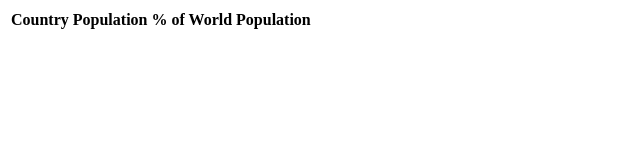
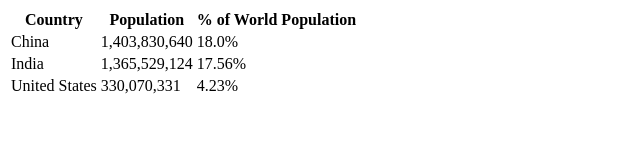
Before and after one commit to fjhutson/ist263, a plain HTML site: page lab01/week4notes.html in a window 1280 px wide. Shown: the whole page, without its empty margins (0-640 px from the left). Drawn offline with Linux system fonts and the light colour scheme.

Commit message:
Update week4notes.html

```diff
--- a/lab01/week4notes.html
+++ b/lab01/week4notes.html
@@ -12,6 +12,21 @@
                 <th>Population</th>
                 <th>% of World Population</th>
             </tr>
+            <tr>
+                <td>China</td>
+                <td>1,403,830,640</td>
+                <td>18.0%</td>
+            </tr>
+            <tr>
+                <td>India</td>
+                <td>1,365,529,124</td>
+                <td>17.56%</td>
+            </tr>
+            <tr>
+                <td>United States</td>
+                <td>330,070,331</td>
+                <td>4.23%</td>
+            </tr>
         </table>
 
     </body>
```
